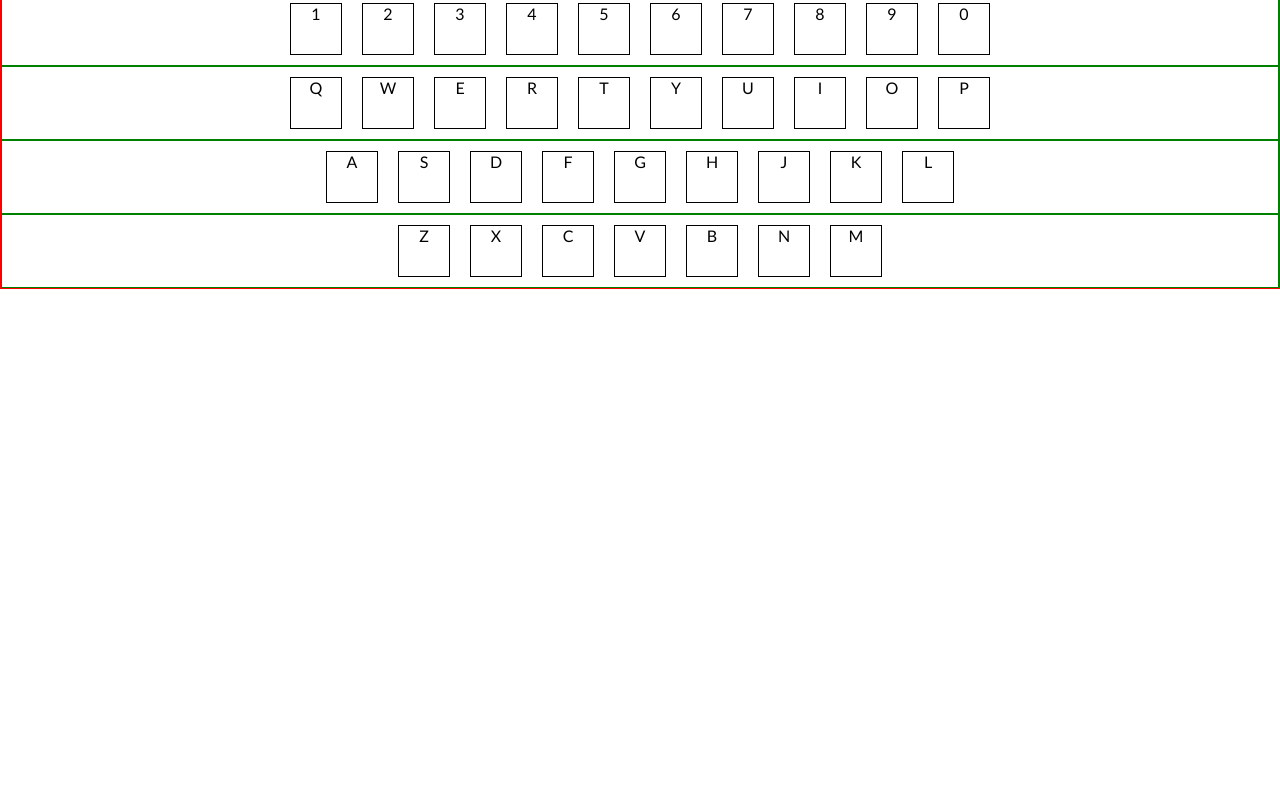
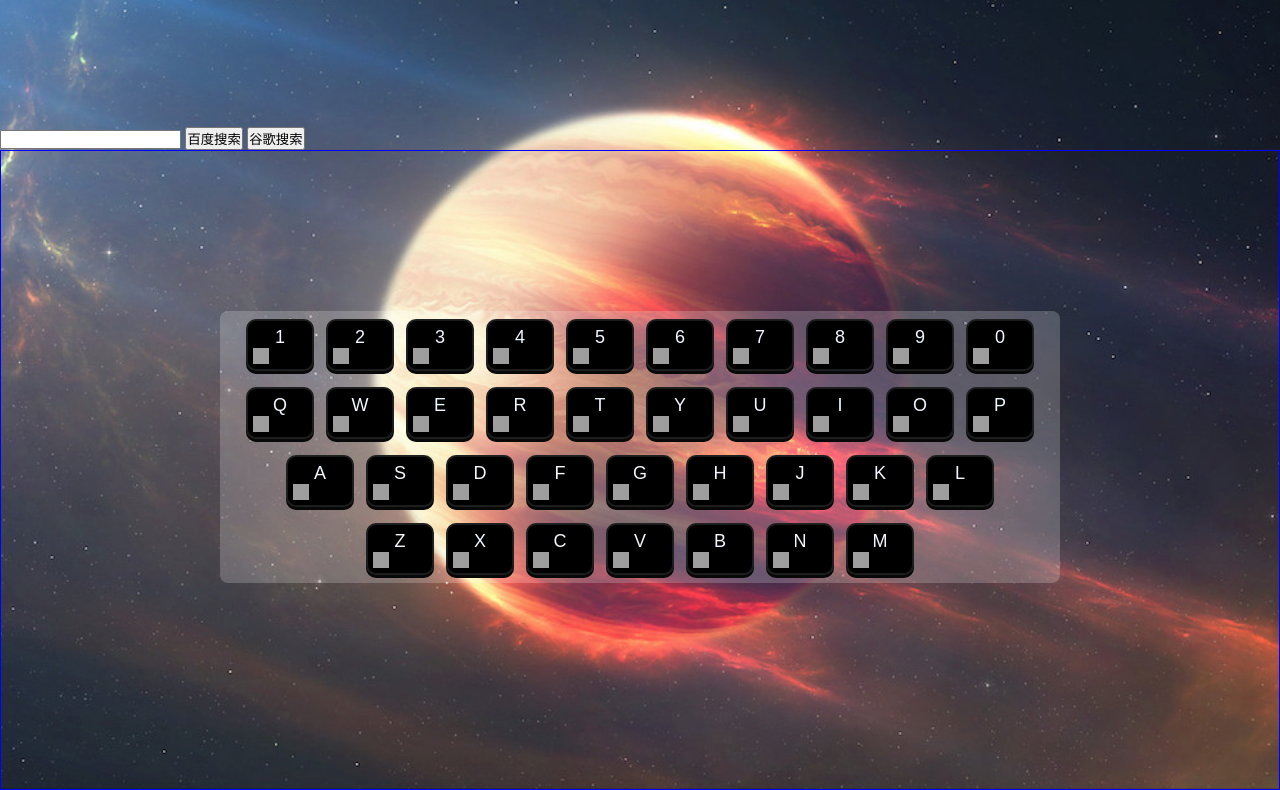
Before and after one commit to xf1025/keyboardNav, a plain HTML site: page index.html in a window 1280 px wide. Shown: the part 33-823 px from the top of the page. Before the commit the page ends 800 px from the top, so only its background shows below. Drawn offline with Linux system fonts and the light colour scheme; grey boxes are pictures that could not be loaded.

Commit message:
second demo

```diff
--- a/index.html
+++ b/index.html
@@ -8,13 +8,29 @@
     <title>XF|myKeyboard=Nav</title>
 </head>
 <body>
-    <nav>这是顶部的搜索框</nav>
-    <main>
-        <div  id="container"class="container">
+    <div class="mianpages">
+        <nav>
+            <div class="navbox">
+                <div class="logo"> Mark17</div>
+            </div>
+            <div class="searchbar">
+                <input type="text" name="search" id="search" onfocus="focusMethod()" onblur="judge()">
+                <button type="submit" id="baidu">百度搜索</button>
+                <button type="submit" id="google">谷歌搜索</button>
+            </div>
+        </nav>
+        <main>
+            <div class="containerbox">
+                <div  id="container"class="container">
 
-        </div>
+                </div>
+            </div>
+    </div>
     </main>
     <script>
+
+        var lock = false
+        //1.数据初始化
         let keys = [
             ['1','2','3','4','5','6','7','8','9','0'],
             ['q','w','e','r','t','y','u','i','o','p'],
@@ -25,44 +41,101 @@
             q: 'qq.com',
             w: 'weibo.com'
         }
-        let hashInlocalstroage =  JSON.parse(localStorage.getItem('webdata')||'null')
+        let hashInlocalstroage =  forminLocalstroage('webdata')
 
         if (hashInlocalstroage) {
             hash = hashInlocalstroage
         }
-
+        //2.键盘的生成
         for(let i = 0 ; i<keys.length;i++){
-                let div1 = document.createElement('div')
+                let div1 = tage('div')
                 div1.className = "wrap"
                 container.appendChild(div1)
             for(let j = 0 ;j < keys[i].length; j++){
-                let div2 = document.createElement('div')
+                let div2 = tage('div')
+
+                let img =  tage('img')
+                let span1 = tage('span')
+                let span2 = tage('span')
+
                 div2.setAttribute("key", keys[i][j])
+
+                span1.textContent = 'D'
+                span2.textContent ='E'
                 div2.textContent = keys[i][j]
+
                 div1.appendChild(div2)
-                let span1 = document.createElement('span')
-                span1.textContent = 'D'
-                let span2 = document.createElement('span')
-                span2.textContent ='E'
+                div2.appendChild(img)
                 div2.appendChild(span1)
                 div2.appendChild(span2)
+
                 div2.className = "keys"
                 span1.className = "delete"
                 span2.className = "editor"
+                img.className = "img1"
+
+                if (hash[keys[i][j]]) {
+                    img.src = 'http://'+hash[keys[i][j]]+'/favicon.ico'
+                }else{
+                    img.src = '//i.loli.net/2017/11/10/5a05afbc5e183.png'
+                }
+                img.onerror = function(event){
+				event.target.src = '//i.loli.net/2017/11/10/5a05afbc5e183.png'
+			    }
+                // 编辑按键被触发
                 span2.onclick = function(event){
                     key = event.target.parentNode.getAttribute('key')
                     let web = prompt('请设置一个新网址')
                     hash[key] = web
                     localStorage.setItem('webdata',JSON.stringify(hash))
+                    img.src = 'http://'+ web +'/favicon.ico'
+                    img.onerror = function(event){
+				        event.target.src = '//i.loli.net/2017/11/10/5a05afbc5e183.png'
+			        }
+                // 删除按键被触发
+                span1.onclick = function(event){
+                    key = event.target.parentNode.getAttribute('key')
+                    hash[key] = null
+                    let massage = alert('您删除了设置的网址')
+                }
                 }
             }
         }
-        document.onkeypress = function(clickTime){
+
+        //3.键盘的监听事件
+        document.onkeypress = function keylistenclick (clickTime){
+            if(lock)return
             console.log(clickTime)
             let key = clickTime['key']
             let webSite = hash[key]
             window.open(`http://${webSite}`)
         }
+        //4.搜索框的监听事件
+
+        //函数放置位置
+        function forminLocalstroage(name) {
+            return JSON.parse(localStorage.getItem('name')||'null')
+        }
+        function tage(tageName) {
+            return document.createElement(tageName)
+        }
+        //搜索功能的添加
+        var focusMethod = function getFocus() {
+            lock = true
+       }
+       var judge = function() {
+        lock = false
+        var gettxt = document.getElementById('search').value;
+        var baiduserch = document.getElementById('baidu')
+        var googleserch = document.getElementById('google')
+        baiduserch.onclick = function () {
+             window.open("//www.baidu.com/s?wd="+gettxt,'_blank')
+        }
+        googleserch.onclick = function () {
+            window.open("//www.google.com/search?q="+gettxt,'_blank')
+        }
+       }
+
 
 
     </script>
--- a/style.css
+++ b/style.css
@@ -1,45 +1,81 @@
 * {
     margin: 0;
     padding: 0;
-    font-family: 'Trebuchet MS', 'Lucida Sans Unicode', 'Lucida Grande', 'Lucida Sans', Arial, sans-serif;
+    font-family: Arial, Helvetica, sans-serif;
+    box-sizing: border-box;
+}
+.mianpages{
+    background: gainsboro url(./wall.jpg) no-repeat center center;
+    background-size: cover;
+}
+.navbox {
+    height: 20vh;
+}
+.containerbox{
+    border: 1px solid blue;
+    height: 80vh;
+}
+
+.container {
+    margin: 0 auto;
+    margin-top: 20vh;
+    width: 840px;
+    background: rgba(255,255,255,0.2);
+    border-radius: 8px;
 }
 
 .keys {
     display: inline-block;
     border: 1px solid black;
-    width: 50px;
-    height: 50px;
-    margin: 10px;
+    width: 64px;
+    height: 48px;
+    margin: 10px 8px;
+    line-height: 30px;
     text-align: center;
     text-transform: uppercase;
     position: relative;
+    border-radius: 8px;
+    font-size: 18px;
+    color: aliceblue;
+    background: #000;
+    box-shadow: 0 0 0 1px #1A1B1C, 0 0 0 2px #1F2020, 0 3px 0 2px #080808;
 }
 
 .wrap {
-    border: 1px solid green;
     display: flex;
     align-content: center;
     justify-content: center;
 }
 
-.container {
-    border: 1px solid red;
-}
+
 
 .delete {
+    font-size: 12px;
     position: absolute;
-    right: 5px;
-    bottom: 5px;
+    right: 4px;
+    bottom: 0px;
     display: none;
+    opacity: 0.8;
+
 }
 
 .editor {
+    font-size: 12px;
     position: absolute;
-    left : 5px;
-    bottom: 5px;
+    right: 4px;
+    top: 0px;
     display: none;
+    opacity: 0.8;
 }
 
 .keys:hover > span{
     display: inline;
 }
+
+.img1 {
+    width: 16px;
+    height: 16px;
+    position: absolute;
+    bottom: 4px;
+    left: 4px;
+}
```
Also changed, not shown: wall.jpg (added).
